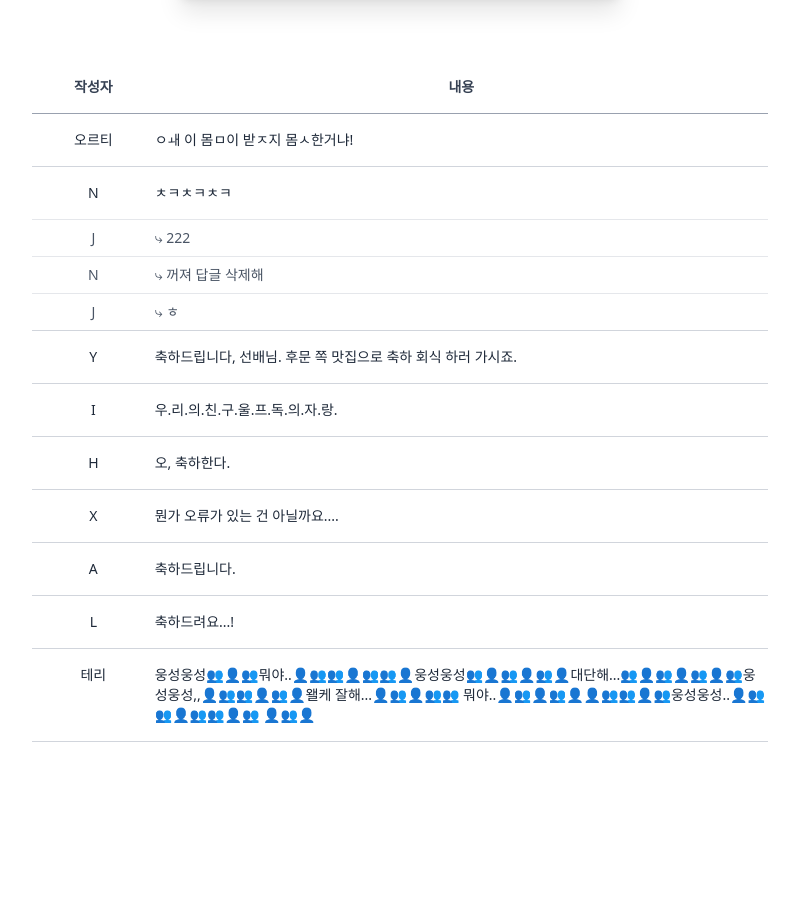
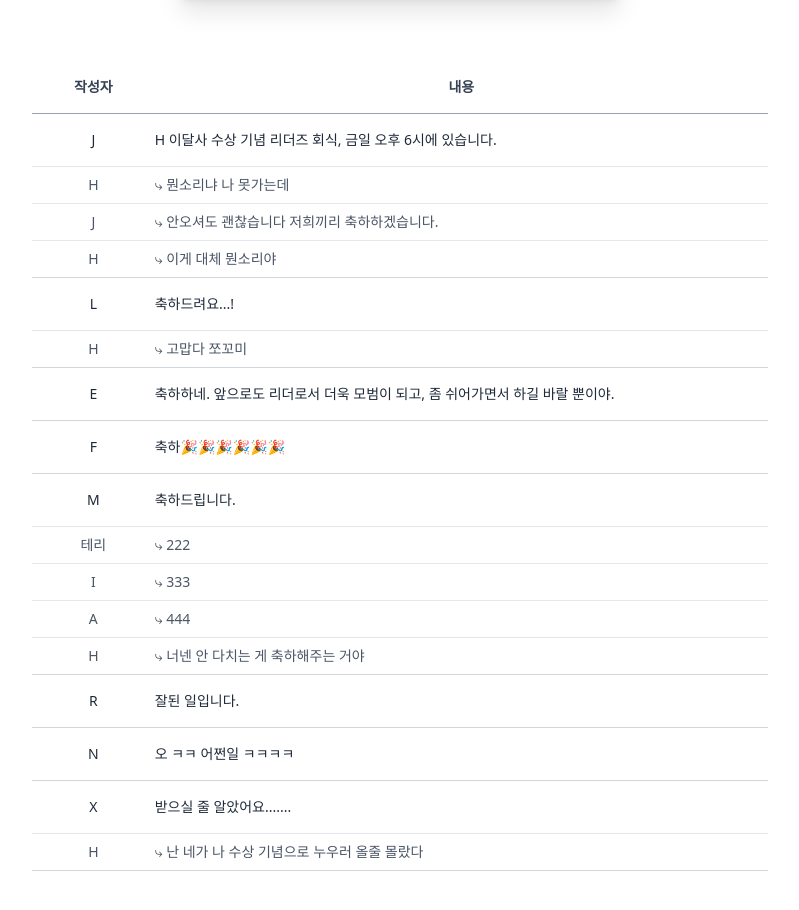
Before and after one commit to union-1002/union-1002.github.io, a React (Vite) app: page /monthlyMember in a window 1280 px wide. Shown: the part 1200-2110 px from the top of the page, without its empty margins (240-1039 px from the left). Before the commit the page ends 2006 px from the top, so only its background shows below. Built offline with nearby package versions, Linux system fonts and the light colour scheme; a web font is replaced by a local one.

Commit message:
5월 우수사원

```diff
--- a/src/pages/MonthPage/index.jsx
+++ b/src/pages/MonthPage/index.jsx
@@ -8,136 +8,132 @@ function MonthPage() {
   const defaultPosts = [
     {
       id: 7,
-      author: "오르티",
-      text: "ㅇㅙ 이 몸ㅁ이 받ㅈ지 몸ㅅ한거냐!",
+      author: "J",
+      text: "H 이달사 수상 기념 리더즈 회식, 금일 오후 6시에 있습니다.",
+      replies: [
+        { id: 11, author: "H", text: "뭔소리냐 나 못가는데" },
+        { id: 11, author: "J", text: "안오셔도 괜찮습니다 저희끼리 축하하겠습니다." },
+        { id: 11, author: "H", text: "이게 대체 뭔소리야" },
+      ],
+    },
+    {
+      id: 7,
+      author: "L",
+      text: "축하드려요...!",
+      replies: [
+        { id: 11, author: "H", text: "고맙다 쪼꼬미" },
+      ],
+    },
+    {
+      id: 7,
+      author: "E",
+      text: "축하하네. 앞으로도 리더로서 더욱 모범이 되고, 좀 쉬어가면서 하길 바랄 뿐이야.",
+      replies: [],
+    },
+    {
+      id: 7,
+      author: "F",
+      text: "축하🎉🎉🎉🎉🎉🎉",
+      replies: [
+      ],
+    },
+    {
+      id: 7,
+      author: "M",
+      text: "축하드립니다.",
+      replies: [
+        { id: 11, author: "테리", text: "222" },
+        { id: 11, author: "I", text: "333" },
+        { id: 11, author: "A", text: "444" },
+        { id: 11, author: "H", text: "너넨 안 다치는 게 축하해주는 거야" },
+
+      ],
+    },
+    {
+      id: 7,
+      author: "R",
+      text: "잘된 일입니다.",
       replies: [],
     },
     {
       id: 7,
       author: "N",
-      text: "ㅊㅋㅊㅋㅊㅋ",
-      replies: [
-        { id: 11, author: "J", text: "222" },
-        { id: 11, author: "N", text: "꺼져 답글 삭제해" },
-        { id: 11, author: "J", text: "ㅎ" },
-      ],
-    },
-    {
-      id: 7,
-      author: "Y",
-      text: "축하드립니다, 선배님. 후문 쪽 맛집으로 축하 회식 하러 가시죠.",
-      replies: [],
-    },
-    {
-      id: 7,
-      author: "I",
-      text: "우.리.의.친.구.울.프.독.의.자.랑.",
-      replies: [
-      ],
-    },
-    {
-      id: 7,
-      author: "H",
-      text: "오, 축하한다.",
-      replies: [],
-    },
-    {
-      id: 7,
-      author: "X",
-      text: "뭔가 오류가 있는 건 아닐까요....",
-      replies: [],
-    },
-    {
-      id: 7,
-      author: "A",
-      text: "축하드립니다.",
-      replies: [],
-    },
-    {
-      id: 7,
-      author: "L",
-      text: "축하드려요...!",
+      text: "오 ㅋㅋ 어쩐일 ㅋㅋㅋㅋ",
       replies: [],
     },
     {
       id: 3,
-      author: "테리",
-      text: "웅성웅성👥👤👥뭐야..👤👥👥👤👥👥👤웅성웅성👥👤👥👤👥👤대단해...👥👤👥👤👥👤👥웅성웅성,,👤👥👥👤👥👤왤케 잘해...👤👥👤👥👥 뭐야..👤👥👤👥👤👤👥👥👤👥웅성웅성..👤👥 👥👤👥👥👤👥 👤👥👤",
-      replies: [],
+      author: "X",
+      text: "받으실 줄 알았어요.......",
+      replies: [
+        { id: 11, author: "H", text: "난 네가 나 수상 기념으로 누우러 올줄 몰랐다" },
+      ],
     },
   ];
 
   const grimmerReaperPosts = [
     {
       id: 7,
-      author: "오르티",
-      text: "ㅇㅙ 이 몸ㅁ이 받ㅈ지 몸ㅅ한거냐!",
+      author: "J",
+      text: "H 이달사 수상 기념 리더즈 회식, 금일 오후 6시에 있습니다.",
+      replies: [
+        { id: 11, author: "H", text: "뭔소리냐 나 못가는데" },
+        { id: 11, author: "J", text: "안오셔도 괜찮습니다 저희끼리 축하하겠습니다." },
+        { id: 11, author: "H", text: "이게 대체 뭔소리야" },
+      ],
+    },
+    {
+      id: 7,
+      author: "L",
+      text: "축하드려요...!",
+      replies: [
+        { id: 11, author: "H", text: "고맙다 쪼꼬미" },
+      ],
+    },
+    {
+      id: 7,
+      author: "E",
+      text: "축하하네. 앞으로도 리더로서 더욱 모범이 되고, 좀 쉬어가면서 하길 바랄 뿐이야.",
+      replies: [],
+    },
+    {
+      id: 7,
+      author: "F",
+      text: "축하🎉🎉🎉🎉🎉🎉",
+      replies: [
+      ],
+    },
+    {
+      id: 7,
+      author: "M",
+      text: "축하드립니다.",
+      replies: [
+        { id: 11, author: "테리", text: "222" },
+        { id: 11, author: "I", text: "333" },
+        { id: 11, author: "A", text: "444" },
+        { id: 11, author: "H", text: "너넨 안 다치는 게 축하해주는 거야" },
+
+      ],
+    },
+    {
+      id: 7,
+      author: "R",
+      text: "잘된 일입니다.",
       replies: [],
     },
     {
       id: 7,
       author: "N",
-      text: "ㅊㅋㅊㅋㅊㅋ",
-      replies: [
-        { id: 11, author: "J", text: "222" },
-        { id: 11, author: "N", text: "꺼져 답글 삭제해" },
-        { id: 11, author: "J", text: "ㅎ" },
-      ],
-    },
-    {
-      id: 7,
-      author: "Y",
-      text: "축하드립니다, 선배님. 후문 쪽 맛집으로 축하 회식 하러 가시죠.",
-      replies: [],
-    },
-    {
-      id: 8,
-      author: "느베야",
-      text: "M!!! 잘하고 있다고!!!! 유니온 바보들 암것도 모르죠ㅋㅋㅋ",
-      replies: [
-
-      ],
-    },
-    {
-      id: 7,
-      author: "I",
-      text: "우.리.의.친.구.울.프.독.의.자.랑.",
-      replies: [
-        { id: 11, author: "루두스", text: "이 분이야 말로 캐스팅 하고 싶은 분인데 말이죠." },
-      ],
-    },
-    {
-      id: 7,
-      author: "H",
-      text: "오, 축하한다.",
-      replies: [],
-    },
-    {
-      id: 7,
-      author: "X",
-      text: "뭔가 오류가 있는 건 아닐까요....",
-      replies: [
-        { id: 11, author: "하피", text: "솔직히 말이야, 얘 뭐 알고 있는 거 같지 않아?" },
-        { id: 11, author: "루두스", text: "가능성 있는 추측입니다." },
-      ],
-    },
-    {
-      id: 7,
-      author: "A",
-      text: "축하드립니다.",
-      replies: [],
-    },
-    {
-      id: 7,
-      author: "L",
-      text: "축하드려요...!",
+      text: "오 ㅋㅋ 어쩐일 ㅋㅋㅋㅋ",
       replies: [],
     },
     {
       id: 3,
-      author: "테리",
-      text: "웅성웅성👥👤👥뭐야..👤👥👥👤👥👥👤웅성웅성👥👤👥👤👥👤대단해...👥👤👥👤👥👤👥웅성웅성,,👤👥👥👤👥👤왤케 잘해...👤👥👤👥👥 뭐야..👤👥👤👥👤👤👥👥👤👥웅성웅성..👤👥 👥👤👥👥👤👥 👤👥👤",
-      replies: [],
+      author: "X",
+      text: "받으실 줄 알았어요.......",
+      replies: [
+        { id: 11, author: "H", text: "난 네가 나 수상 기념으로 누우러 올줄 몰랐다" },
+      ],
     },
   ];
 
@@ -151,25 +147,25 @@ function MonthPage() {
 
         {/* 타이틀 */}
         <h1 className="text-3xl font-extrabold font-book text-[#435373] mb-2">
-        👑이달의 우수 사원👑
+        👑{user.group === '새붉은 재앙' ? '이달의 사살 대상' : '이달의 우수 사원'}👑
         </h1>
         <p className="text-gray-600 text-sm mb-10">
-          매달 유니온의 가장 빛나는 별을 소개합니다.
+          {user.group === '새붉은 재앙' ? '매달 유니온의 가장 같잖은 개를 소개합니다.' : '매달 유니온의 가장 빛나는 별을 소개합니다.'}
         </p>
 
         {/* 우수 사원 카드 */}
         <div className='px-2'>
         <div className="bg-white shadow-xl rounded-lg overflow-hidden max-w-md mx-auto">
           <img
-            src="/images/M.webp"
+            src="/images/H.webp"
             alt="이달의 우수 사원"
             className="w-full h-180 object-cover"
           />
           <div className="p-6">
-            <h2 className="text-xl font-bold text-[#456EBF] mb-1">M</h2>
-            <p className="text-sm text-gray-500 mb-2">울프독</p>
+            <h2 className="text-xl font-bold text-[#456EBF] mb-1">H</h2>
+            <p className="text-sm text-gray-500 mb-2">이글아이</p>
             <p className="text-sm text-gray-700 leading-relaxed">
-              감사합니다. 앞으로 더 열심히 하겠습니다.
+              감사합니다만, 포상휴가 주는 건가요?
             </p>
           </div>
         </div>
```
